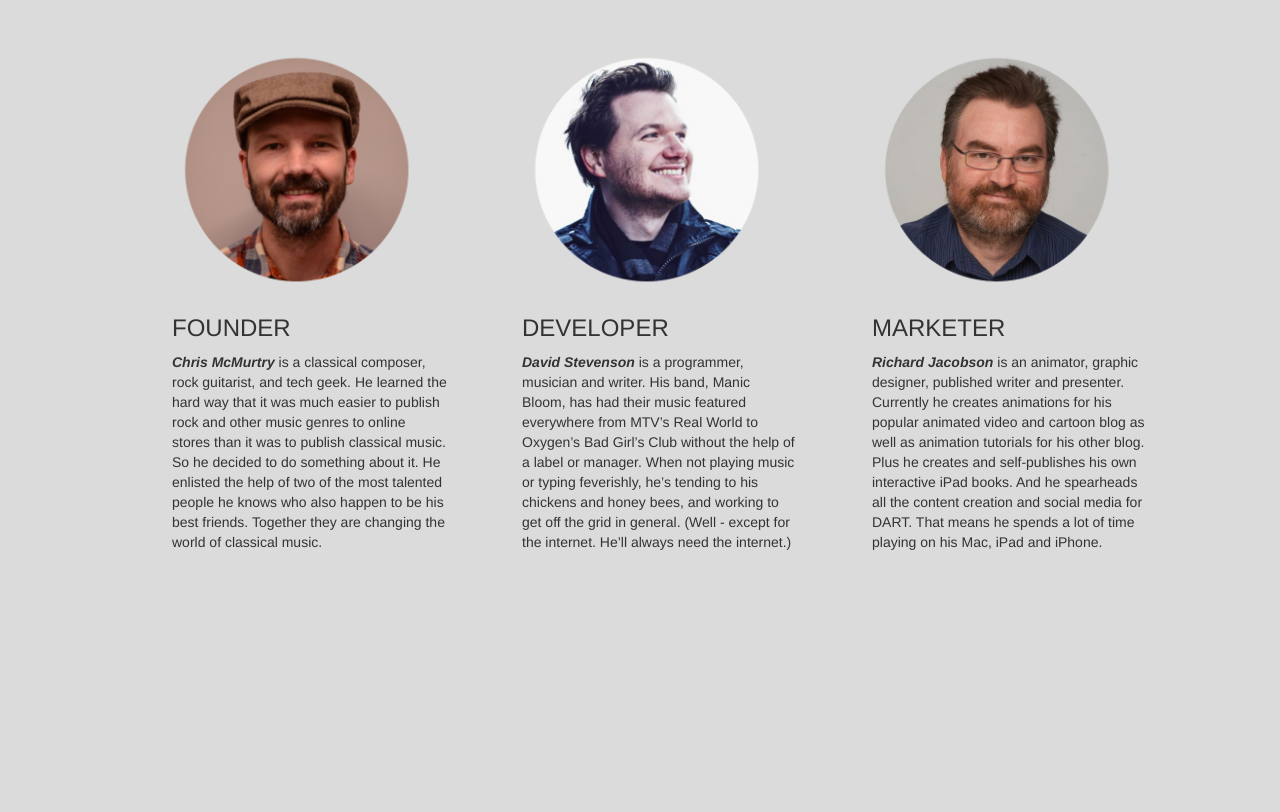
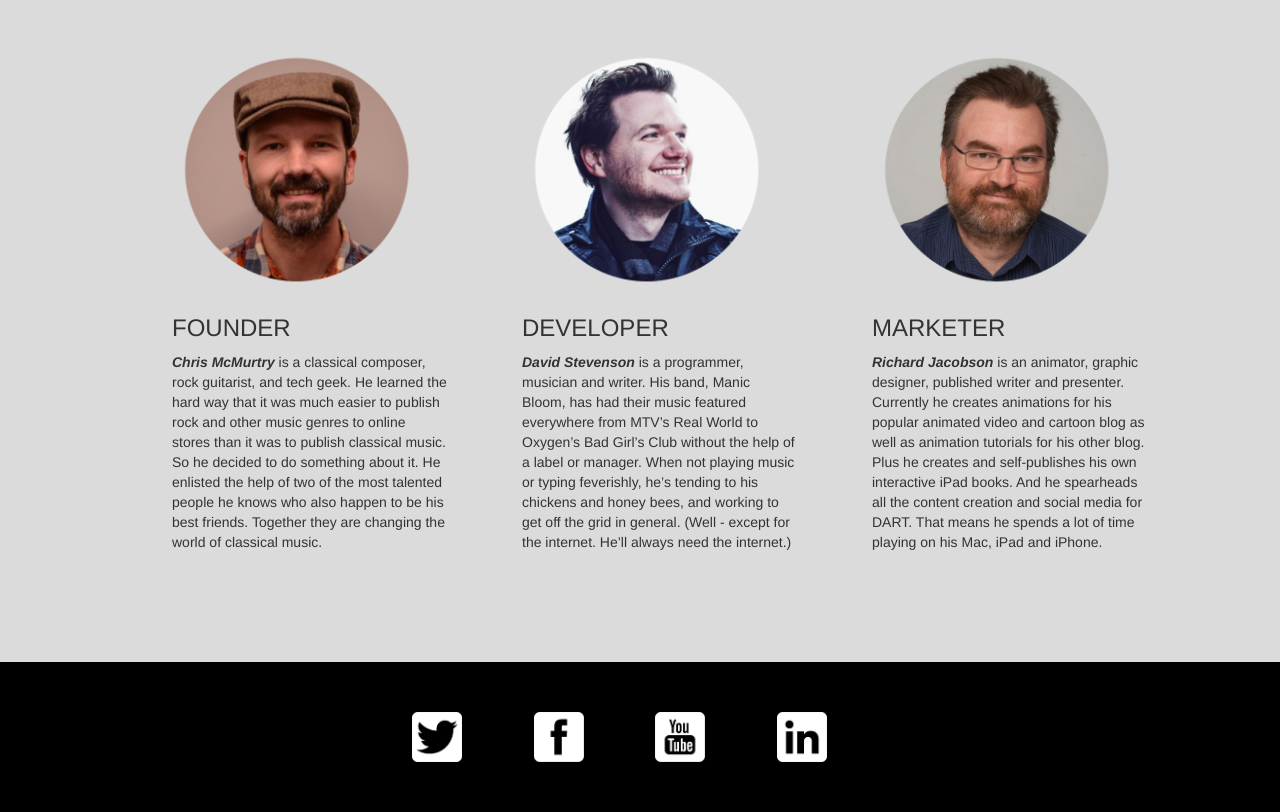
Before and after one commit to evanb2/DARThomepage3, a plain HTML site: page index.html in a window 1280 px wide. Shown: the part 1636-2448 px from the top of the page. Before the commit the page ends 2298 px from the top, so only its background shows below. Drawn offline with nearby package versions, Linux system fonts and the light colour scheme.

Commit message:
Add footer

```diff
--- a/css/styles.css
+++ b/css/styles.css
@@ -69,6 +69,11 @@ body {
 
 #row-6 {
     padding-top: 40px;
+}
+
+#row-footer {
+    padding-left: 30%;
+    padding-right: 30%;
 }
 
 #col-1 {
@@ -146,3 +151,9 @@ h2  {
 #jumbotron-header {
     font-size: 40px;
 }
+
+.footer{
+    background-color: black;
+    padding-top: 50px;
+    padding-bottom: 50px;
+}
--- a/index.html
+++ b/index.html
@@ -38,8 +38,8 @@
             </div><!-- /.navbar-collapse -->
         </div><!-- /.container-fluid -->
     </nav>
+
     <div class="container">
-
     <!-- Row 1 -->
         <div class="row" id="row-1">
             <div class="col-lg-7" id="col-1">
@@ -127,7 +127,7 @@
         </div>
         <div class="row" id="row-6">
             <div class="col-md-4 team">
-            <img src="/css/img/headshots/Chris.jpeg" width="250" alt="Chris"/>
+                <img src="css/img/headshots/Chris.jpeg" width="250" alt="Chris"/>
                 <h3>FOUNDER</h3>
                 <p>
                     <span class="name">Chris McMurtry</span> is a classical composer, rock guitarist, and tech geek.
@@ -139,7 +139,7 @@
                 </p>
             </div>
             <div class="col-md-4 team">
-            <img src="/css/img/headshots/David.jpeg" width="250" alt="David"/>
+                <img src="css/img/headshots/David.jpeg" width="250" alt="David"/>
                 <h3>DEVELOPER</h3>
                 <p>
                     <span class="name">David Stevenson</span> is a programmer, musician and writer.
@@ -150,7 +150,7 @@
                 </p>
             </div>
             <div class="col-md-4 team">
-            <img src="/css/img/headshots/Richard.jpeg" width="250" alt="Richard"/>
+                <img src="css/img/headshots/Richard.jpeg" width="250" alt="Richard"/>
                 <h3>MARKETER</h3>
                 <p>
                     <span class="name">Richard Jacobson</span> is an animator, graphic designer, published writer
@@ -162,6 +162,24 @@
             </div>
         </div>
     </div>
+    <footer class="footer">
+        <div class="container">
+            <div class="row" id="row-footer">
+                <div class="col-sm-3">
+                    <a href="#"><img src="css/img/logos/Twitter.png" width="50" alt="" /></a>
+                </div>
+                <div class="col-sm-3">
+                    <a href="#"><img src="css/img/logos/Facebook.png" width="50" alt="" /></a>
+                </div>
+                <div class="col-sm-3">
+                    <a href="#"><img src="css/img/logos/YouTube.png" width="50" alt="" /></a>
+                </div>
+                <div class="col-sm-3">
+                    <a href="#"><img src="css/img/logos/LinkedIn.png" width="50" alt="" /></a>
+                </div>
+            </div>
+        </div>
+    </footer>
 
     <script src="https://ajax.googleapis.com/ajax/libs/jquery/1.11.3/jquery.min.js"></script>
     <script src="js/bootstrap.min.js"></script>
```
Also changed, not shown: css/img/logos/Facebook.png (added), css/img/logos/LinkedIn.png (added), css/img/logos/Twitter.png (added), css/img/logos/YouTube.png (added). Lines whose indentation alone changed are shown as unchanged.
